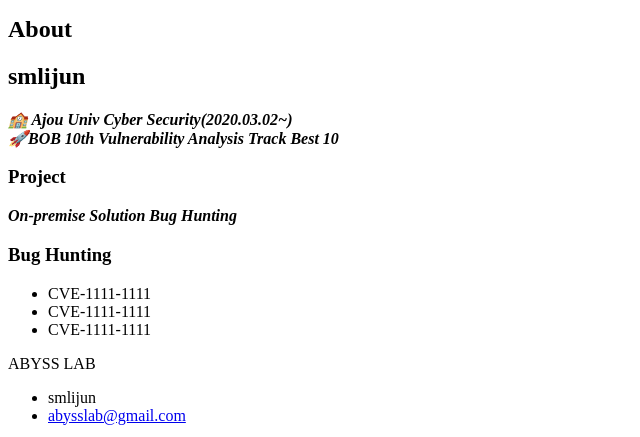
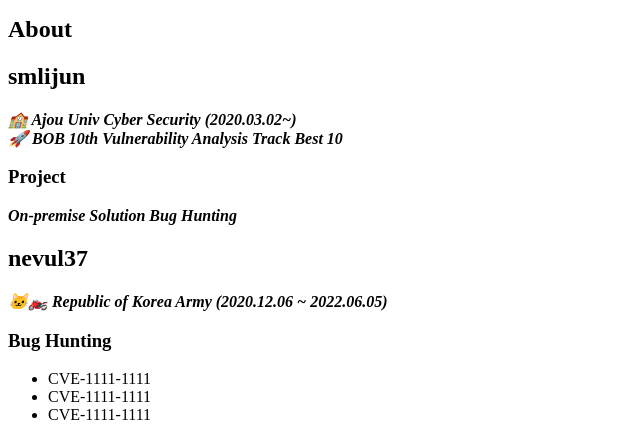
Before and after one commit to abysslab/abysslab.github.io, a Jekyll site: the page built from about.md, in a window 1280 px wide, cut to the strip 212-649 px from the top of the page. Shown: the whole strip, without its empty margins (0-640 px from the left). Built offline with Jekyll 4.4.1, drawn with Linux system fonts in a browser that asks for light colours.

Commit message:
Update about.md

```diff
--- a/about.md
+++ b/about.md
@@ -8,11 +8,15 @@
 
 smlijun
 ---
-___🏫 Ajou Univ Cyber Security(2020.03.02~)___
-___🚀BOB 10th Vulnerability Analysis Track Best 10___
+___🏫 Ajou Univ Cyber Security (2020.03.02~)___
+___🚀 BOB 10th Vulnerability Analysis Track Best 10___
 
 ### Project
 ___On-premise Solution Bug Hunting___
+
+nevul37
+---
+___🐱‍🏍 Republic of Korea Army (2020.12.06 ~ 2022.06.05)___
 
 ### Bug Hunting
 - CVE-1111-1111
```
